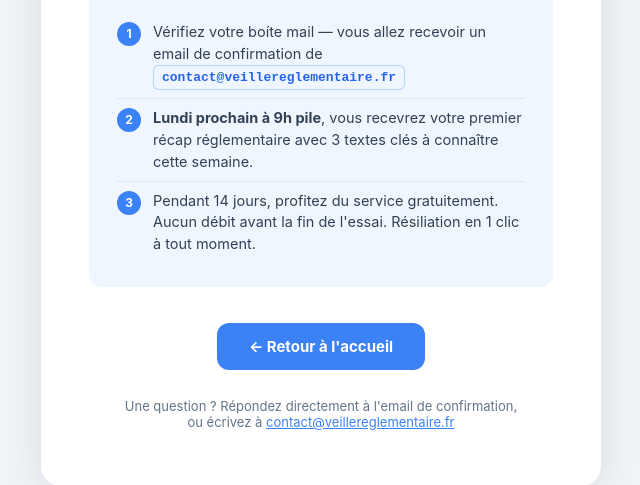
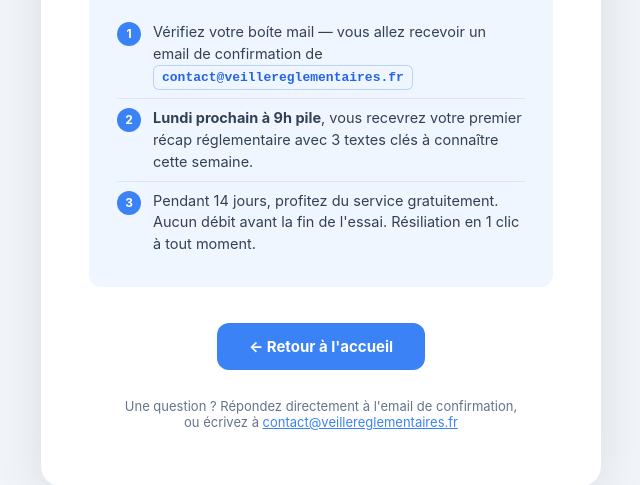
Before and after one commit to samuel82648-cell/veillereglementaire, a plain HTML site: page merci.html in a window 1280 px wide. Shown: the part 481-966 px from the top of the page, 319-959 px from the left. Drawn offline with Linux system fonts and the light colour scheme.

Commit message:
Update email to veillereglementaires.fr

```diff
--- a/merci.html
+++ b/merci.html
@@ -188,7 +188,7 @@
         <div class="step-num">1</div>
         <div>
           Vérifiez votre boíte mail — vous allez recevoir un email de confirmation de
-          <span class="email-highlight">contact@veillereglementaire.fr</span>
+          <span class="email-highlight">contact@veillereglementaires.fr</span>
         </div>
       </div>
 
@@ -215,7 +215,7 @@
 
     <p class="footer-note">
       Une question ? Répondez directement à l'email de confirmation,<br>
-      ou écrivez à <a href="mailto:contact@veillereglementaire.fr" style="color:var(--blue-500)">contact@veillereglementaire.fr</a>
+      ou écrivez à <a href="mailto:contact@veillereglementaires.fr" style="color:var(--blue-500)">contact@veillereglementaires.fr</a>
     </p>
   </div>
 </body>
```
